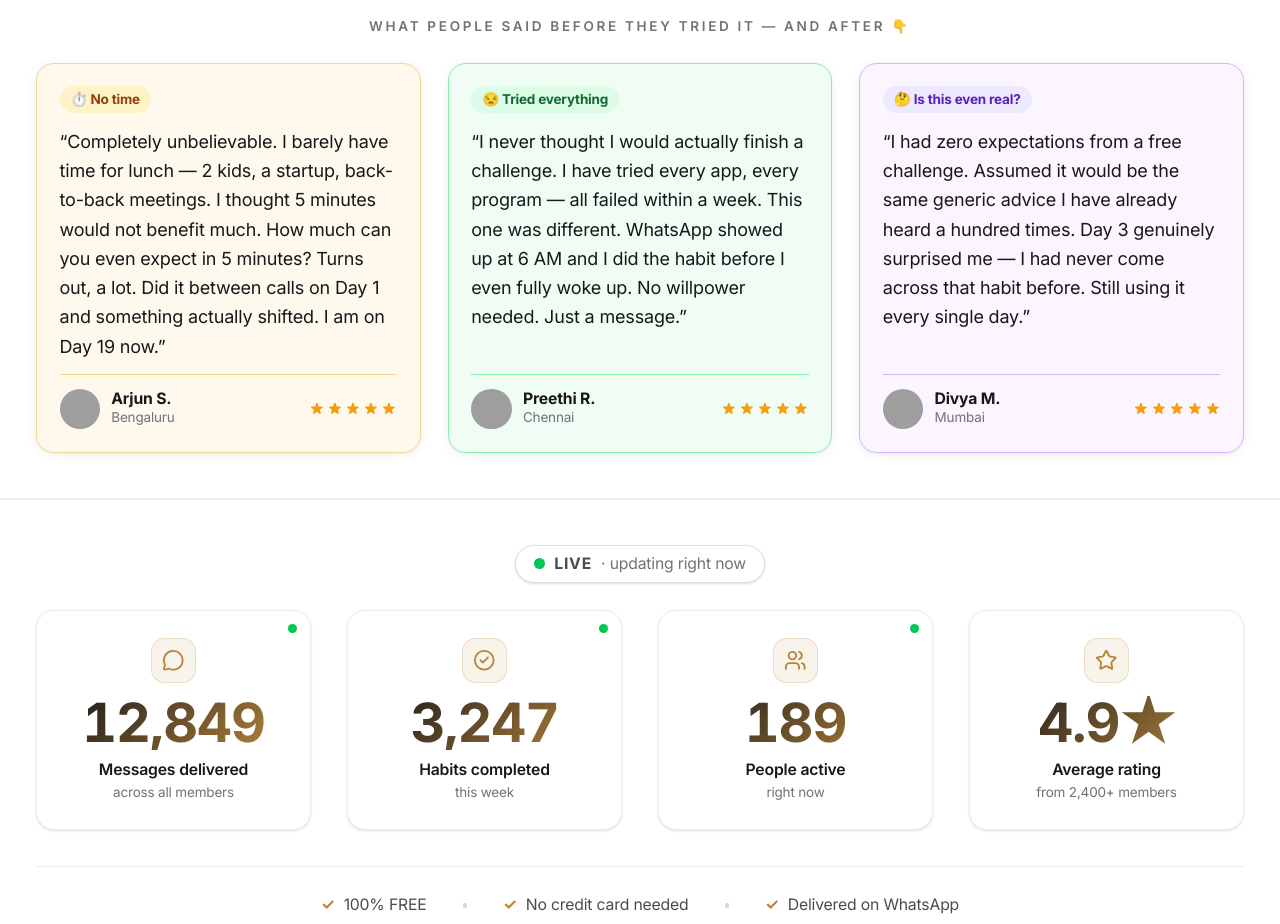
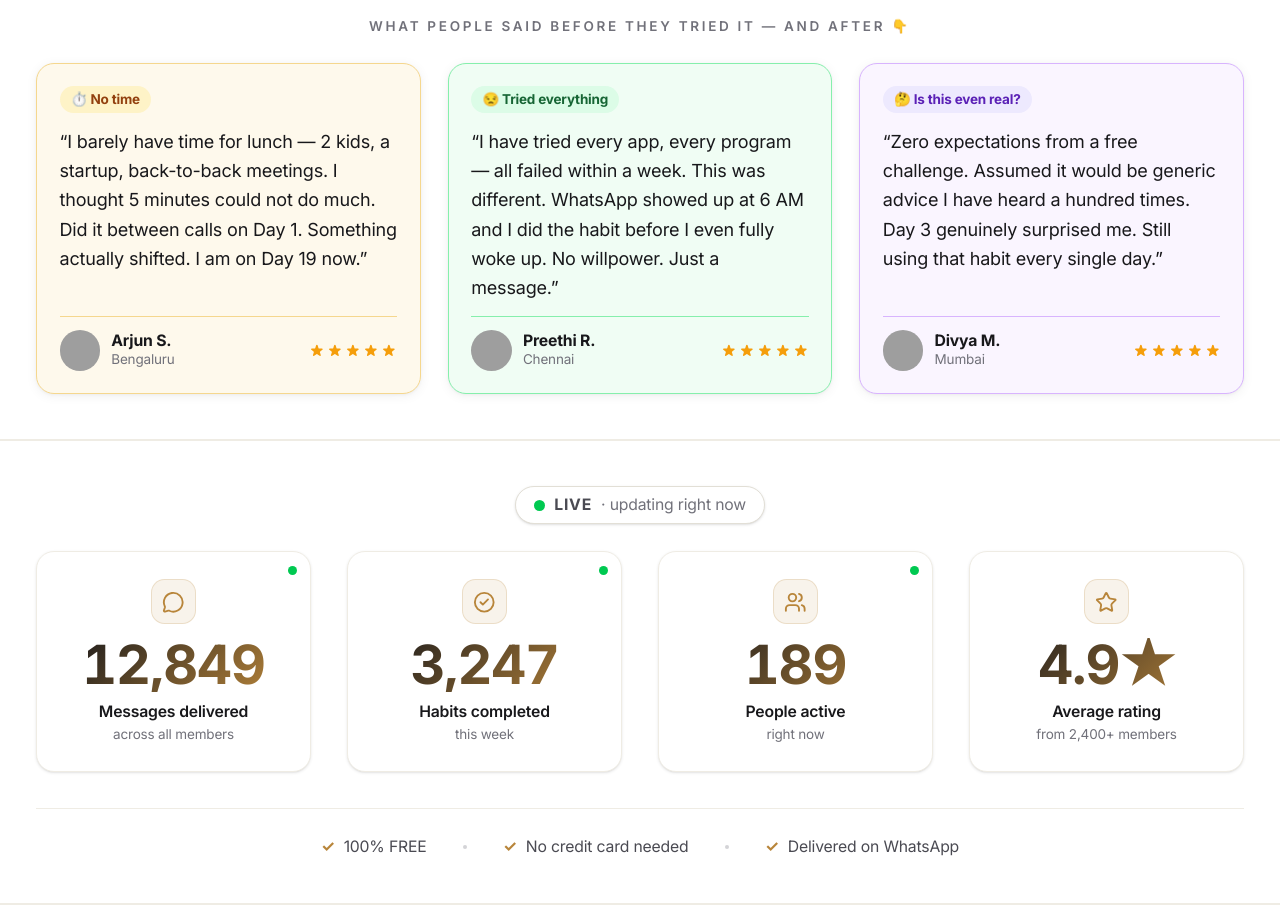
Before and after one commit to rohan-growthyfai/high-performance-club-landing-page, a Next.js app: page / in a window 1280 px wide. Shown: the part 980-1904 px from the top of the page. Built offline with nearby package versions, Linux system fonts and the light colour scheme; grey boxes are pictures that could not be loaded.

Commit message:
Trim hero testimonials to shorter versions

```diff
--- a/src/components/HeroTestimonials.tsx
+++ b/src/components/HeroTestimonials.tsx
@@ -21,7 +21,7 @@ const reviews: Review[] = [
     tagBg: "#fef3c7",
     tagColor: "#92400e",
     review:
-      "Completely unbelievable. I barely have time for lunch — 2 kids, a startup, back-to-back meetings. I thought 5 minutes would not benefit much. How much can you even expect in 5 minutes? Turns out, a lot. Did it between calls on Day 1 and something actually shifted. I am on Day 19 now.",
+      "I barely have time for lunch — 2 kids, a startup, back-to-back meetings. I thought 5 minutes could not do much. Did it between calls on Day 1. Something actually shifted. I am on Day 19 now.",
     color: "#fef9ec",
     border: "#f5d78e",
   },
@@ -33,7 +33,7 @@ const reviews: Review[] = [
     tagBg: "#dcfce7",
     tagColor: "#166534",
     review:
-      "I never thought I would actually finish a challenge. I have tried every app, every program — all failed within a week. This one was different. WhatsApp showed up at 6 AM and I did the habit before I even fully woke up. No willpower needed. Just a message.",
+      "I have tried every app, every program — all failed within a week. This was different. WhatsApp showed up at 6 AM and I did the habit before I even fully woke up. No willpower. Just a message.",
     color: "#f0fdf4",
     border: "#86efac",
   },
@@ -45,7 +45,7 @@ const reviews: Review[] = [
     tagBg: "#ede9fe",
     tagColor: "#5b21b6",
     review:
-      "I had zero expectations from a free challenge. Assumed it would be the same generic advice I have already heard a hundred times. Day 3 genuinely surprised me — I had never come across that habit before. Still using it every single day.",
+      "Zero expectations from a free challenge. Assumed it would be generic advice I have heard a hundred times. Day 3 genuinely surprised me. Still using that habit every single day.",
     color: "#faf5ff",
     border: "#d8b4fe",
   },
```
